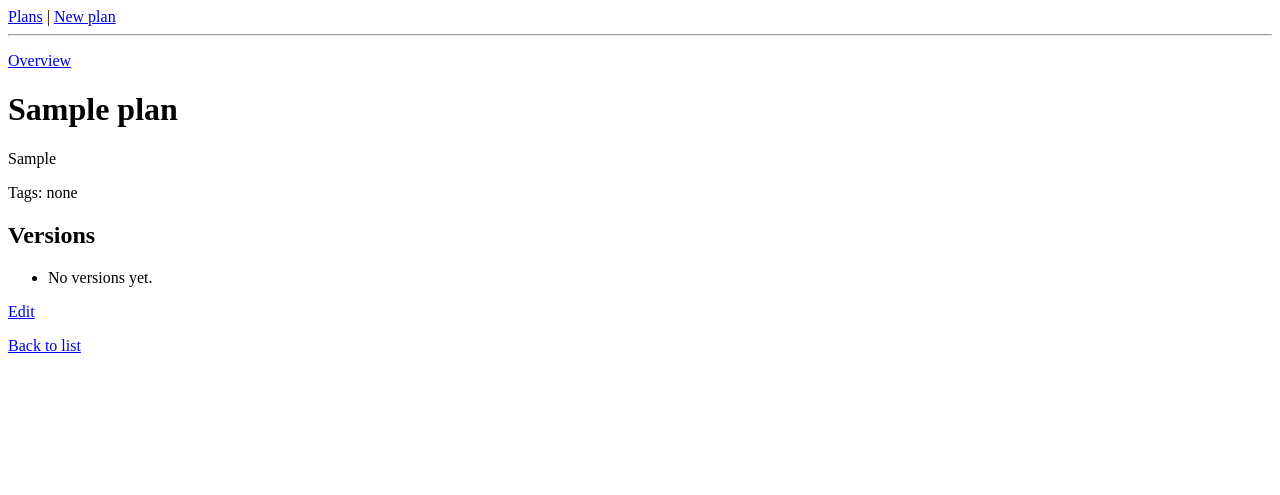
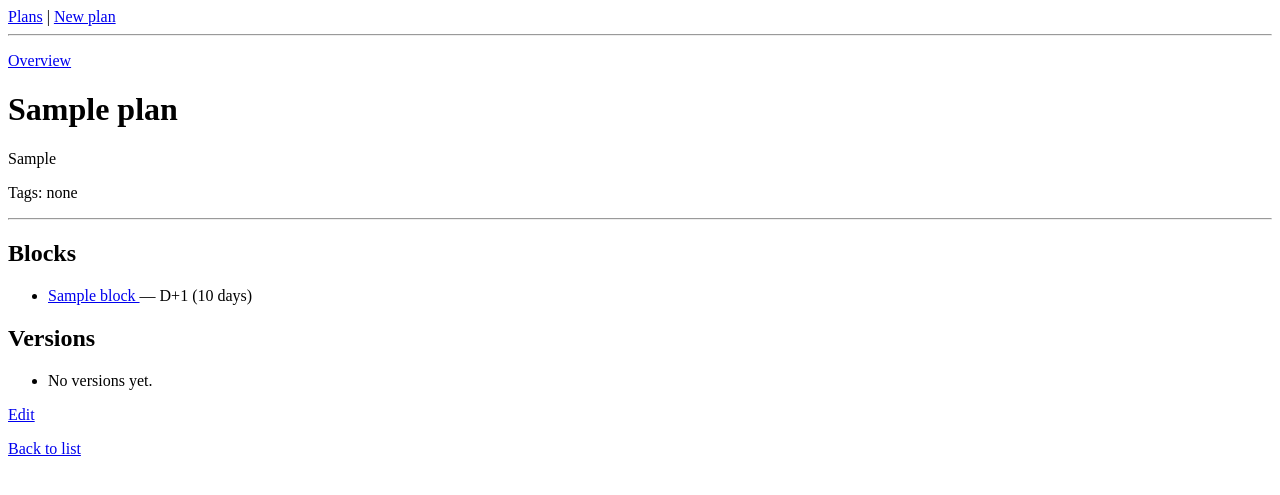
Before and after one commit to jonasstibolt/trainingplanner, a Django app: page /plans/1/ in a window 1280 px wide. Shown: the top 495 px of the page. Run offline with Django 5.2, Linux system fonts and the light colour scheme; tables that the repository leaves empty hold one stand-in row (values such as "Sample post"); data that the repository does not hold is empty; some libraries are stand-ins or nearby versions.

Commit message:
working blocks

```diff
--- a/plans/models.py
+++ b/plans/models.py
@@ -1,4 +1,5 @@
 from django.db import models
+from django.utils import timezone
 
 # Create your models here.
 
@@ -84,9 +85,21 @@ class Workout(models.Model):
     offset_days = models.PositiveIntegerField()  # relative to plan start_date
     type = models.CharField(max_length=30, blank=True)
     note = models.TextField(blank=True)
+    completed_at = models.DateTimeField(null=True, blank=True)
+
+    def mark_complete(self):
+        self.completed_at = timezone.now()
+
+    def mark_incomplete(self):
+        self.completed_at = None
+
 
     class Meta:
         ordering = ["offset_days", "id"]
+
+    @property
+    def is_completed(self):
+        return self.completed_at is not None
 
     def __str__(self):
         return f"{self.block.title} / D+{self.offset_days} / {self.title}"
--- a/plans/templates/plans/plan_detail.html
+++ b/plans/templates/plans/plan_detail.html
@@ -23,6 +23,24 @@
         {% endfor %}
     </p>
 
+    <hr>
+
+    <h2>Blocks</h2>
+
+    <ul>
+    {% for b in plan.blocks.all %}
+        <li>
+        <a href="{% url 'plans:block_detail' b.pk %}">
+            {{ b.title }}
+        </a>
+        — D+{{ b.start_offset_days }} ({{ b.duration_days }} days)
+        </li>
+    {% empty %}
+        <li>No blocks defined.</li>
+    {% endfor %}
+    </ul>
+
+
     <h2>Versions</h2>
 
     <ul>
--- a/plans/urls.py
+++ b/plans/urls.py
@@ -6,9 +6,12 @@ app_name="plans"
 urlpatterns = [
     path("", views.plan_list, name="plan_list"),
     path("new/", views.plan_create, name="plan_create"),
-    path("<int:pk>/", views.plan_detail, name="plan_detail"),
     path("<int:pk>/edit/", views.plan_edit, name="plan_edit"),
     path("<int:pk>/versions/<int:version_id>/restore/", views.plan_restore_version, name="plan_restore_version"),
     path("<int:pk>/overview/", views.plan_overview, name="plan_overview"),
+    path("workouts/<int:pk>/toggle-complete/", views.workout_toggle_complete, name="workout_toggle_complete"),
+    path("workouts/<int:pk>/", views.workout_detail, name="workout_detail"),
+    path("blocks/<int:pk>/", views.training_block_detail, name="block_detail"),
+    path("<int:pk>/", views.plan_detail, name="plan_detail"),
 
 ]
--- a/plans/views.py
+++ b/plans/views.py
@@ -1,6 +1,6 @@
 from django.shortcuts import render, get_object_or_404, redirect
 from django.db.models import Q
-from .models import Plan, PlanVersion, Tag
+from .models import Plan, PlanVersion, Tag, Workout, Block
 from .forms import PlanForm
 from django.views.decorators.http import require_POST
 
@@ -15,7 +15,7 @@ def plan_list(request):
     if q:
         plans = plans.filter(
             Q(title__icontains=q)
-            | Q(description__icontains=q)
+            | Q(goal__icontains=q)
             | Q(current_markdown__icontains=q)
         )
 
@@ -98,3 +98,24 @@ def plan_restore_version(request, pk, version_id):
 def plan_overview(request, pk):
     plan = get_object_or_404(Plan, pk=pk)
     return render(request, "plans/plan_overview.html", {"plan": plan})
+
+@require_POST
+def workout_toggle_complete(request, pk):
+    workout = get_object_or_404(Workout, pk=pk)
+
+    if workout.is_completed:
+        workout.mark_incomplete()
+    else:
+        workout.mark_complete()
+
+    workout.save()
+    return redirect("plans:workout_detail", pk=workout.pk)
+
+def workout_detail(request, pk):
+    workout = get_object_or_404(Workout, pk=pk)
+    return render(request, "plans/workout_detail.html", {"workout": workout})
+
+
+def training_block_detail(request, pk):
+    training_block = get_object_or_404(Block, pk=pk)
+    return render(request, "plans/block_detail.html", {"training_block": training_block, "DEBUG": "HIT_BLOCK_DETAIL"})
--- a/todo.txt
+++ b/todo.txt
@@ -11,3 +11,5 @@ TODO:
 -   Make Alternatives become entire workouts including workoutItem or workoutItem
 
 -   Include a clear way in the DSL to edit specific training blocks or workouts instead of regenerating the entire macrocycle (using IDs?)
+
+-   mark_completion on workout with or without having followed the workout to a T, or having done adjustments to weights, reps, RIR, whatever
```
